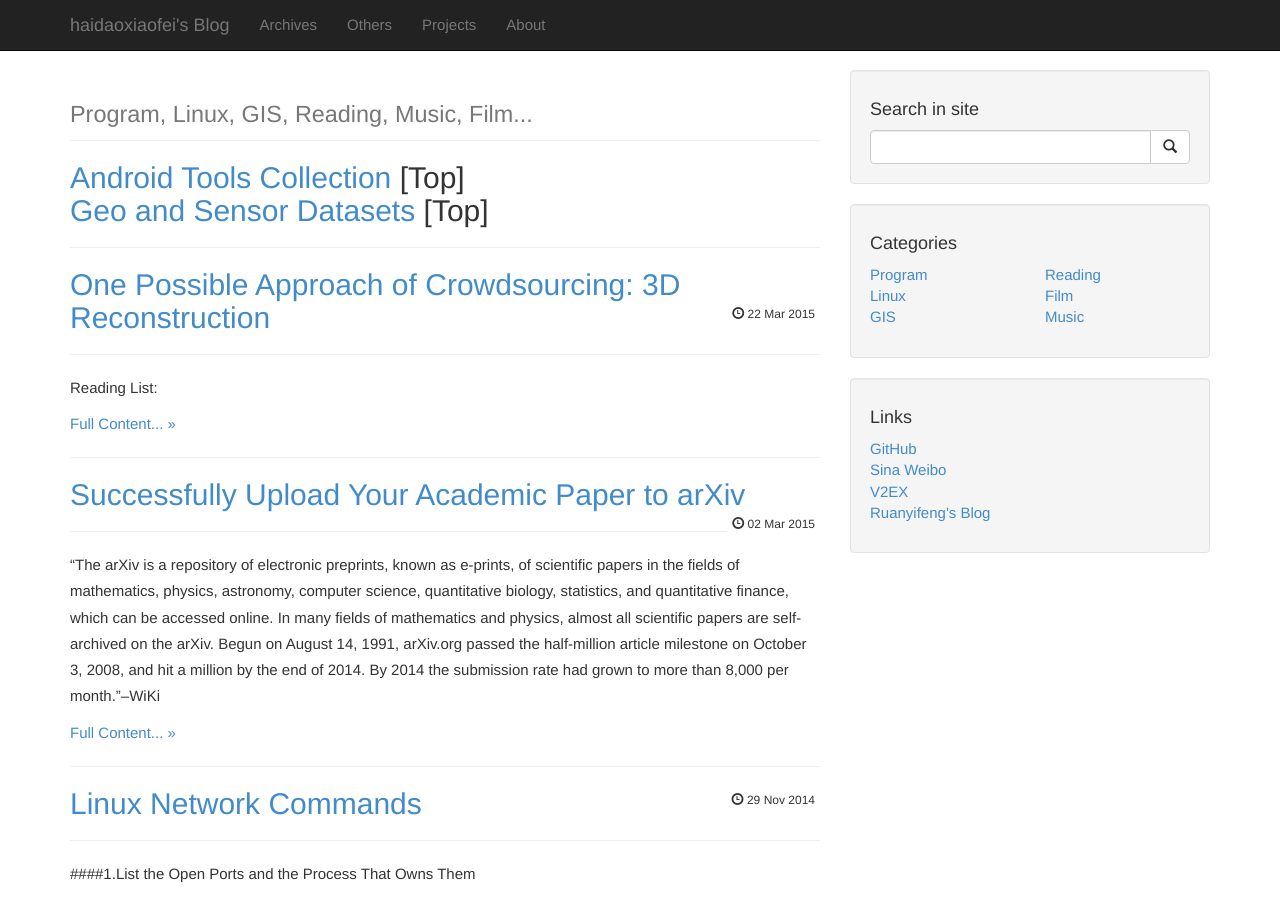
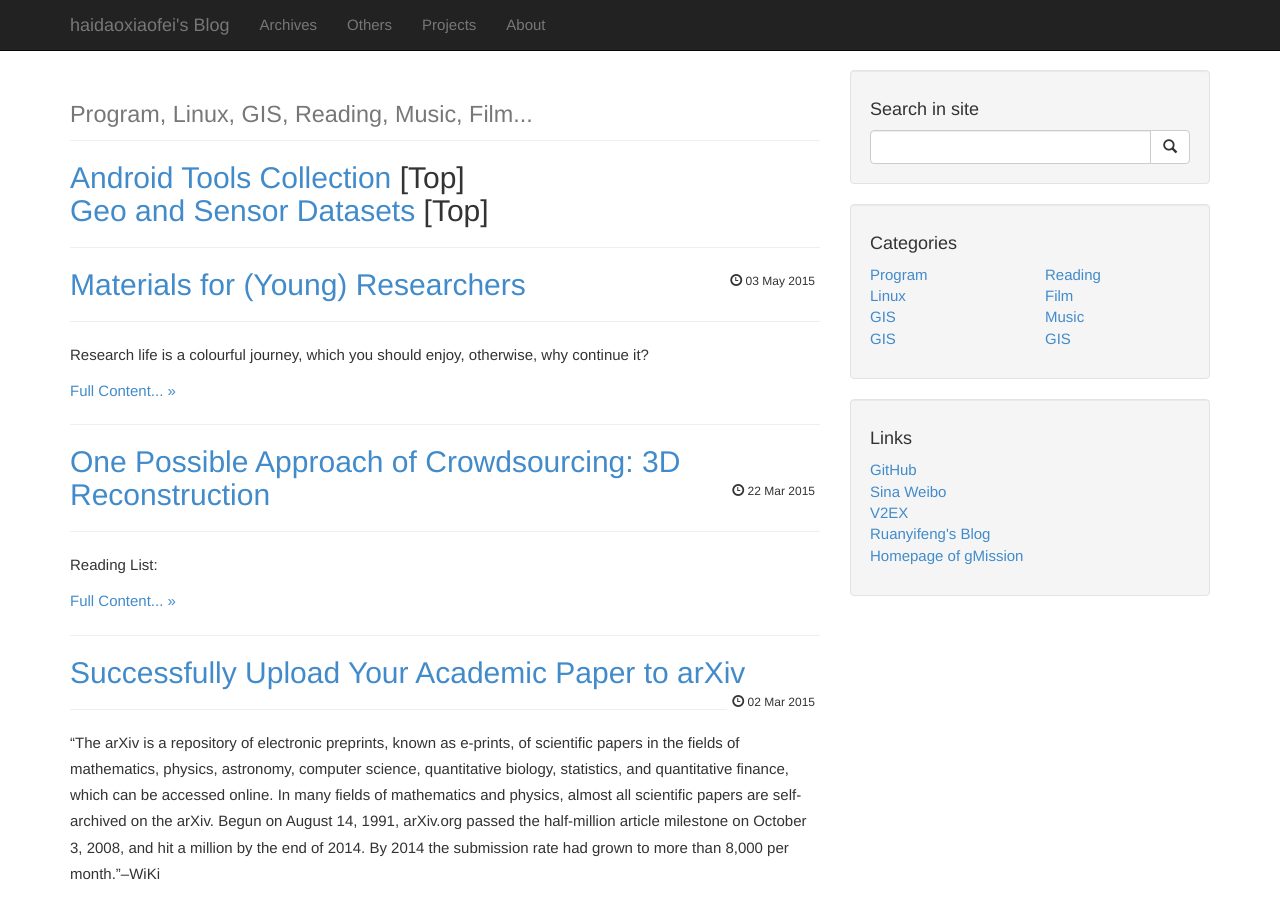
Before and after one commit to haidaoxiaofei/haidaoxiaofei.github.io, a Jekyll site: the page built from index.html, in a window 1280 px wide and 900 px high. Built offline with Jekyll 4.4.1, drawn with Linux system fonts in a browser that asks for light colours; Markdown is read by kramdown in place of the engine named in the settings; the list of posts is cut into pages by our own code; comment, search, counter and statistics services are not loaded; some of the changed text lies outside the part shown.

Commit message:
add article about research itself

```diff
--- a/_includes/categories.html
+++ b/_includes/categories.html
@@ -1,13 +1,18 @@
               <div class="col-lg-6">
                 <ul class="list-unstyled">
                   <li>
-                    <a href="/categories.html#program">
+                    <a href="/categories.html#research">
                       Program
                     </a>
                   </li>
                   <li>
                     <a href="/categories.html#linux">
                       Linux
+                    </a>
+                  </li>
+                  <li>
+                    <a href="/categories.html#program">
+                      GIS
                     </a>
                   </li>
                   <li>
@@ -35,6 +40,11 @@
                       Music
                     </a>
                   </li>
+                  <li>
+                    <a href="/categories.html#photo stories">
+                      GIS
+                    </a>
+                  </li>
                 </ul>
               </div>
               <!-- /.col-lg-6 -->
--- a/_includes/links.html
+++ b/_includes/links.html
@@ -20,4 +20,9 @@
                   Ruanyifeng's Blog
                 </a>
               </li>
+              <li>
+                <a href="http://www.gmissionhkust.com">
+                  Homepage of gMission
+                </a>
+              </li>
             </ul>
--- /dev/null
+++ b/_posts/2015-5-3-research-material.md
@@ -0,0 +1,24 @@
+---
+layout: post
+category: "research"
+title:  "Materials for (Young) Researchers"
+tags: [experience]
+---
+
+Research life is a colourful journey, which you should enjoy, otherwise, why continue it?
+
+I find some useful materials recently. This article just collect them and try to help every research newbie, like me..
+
+##1. Research skills
+Some good MS guy already collected a lot of useful resources for researchers. Here is the [link](http://research.microsoft.com/en-us/um/people/simonpj/papers/giving-a-talk/giving-a-talk.htm). Hope you like it.
+
+##2. How to write research papers
+[Donald E. Knuth](http://www-cs-faculty.stanford.edu/~uno/) not only wrote the famous algorithm book, but also gave some advises to researchers when writing mathematical papers. The book is [Mathematical Writing](http://haidaoxiaofei.me/d/mathwriting.pdf).
+
+##3. Give a good research talk
+
+Here is a [slides](http://haidaoxiaofei.me/d/tsinghua-mar-2013.pdf) talking about how to give a good research talk, although itself is not good enough.. The ideas are still very useful.
+
+
+------
+I will update this article if new resources discovered.
```
Also changed, not shown: 2 other files.
